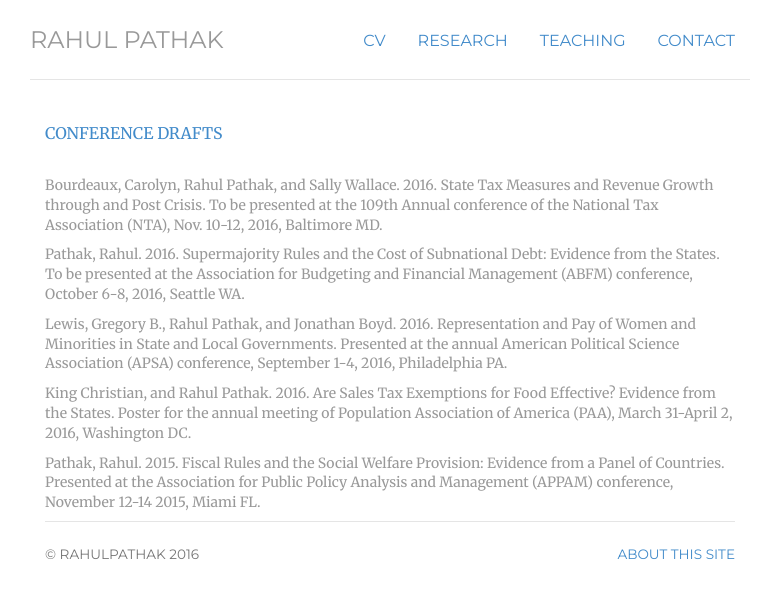
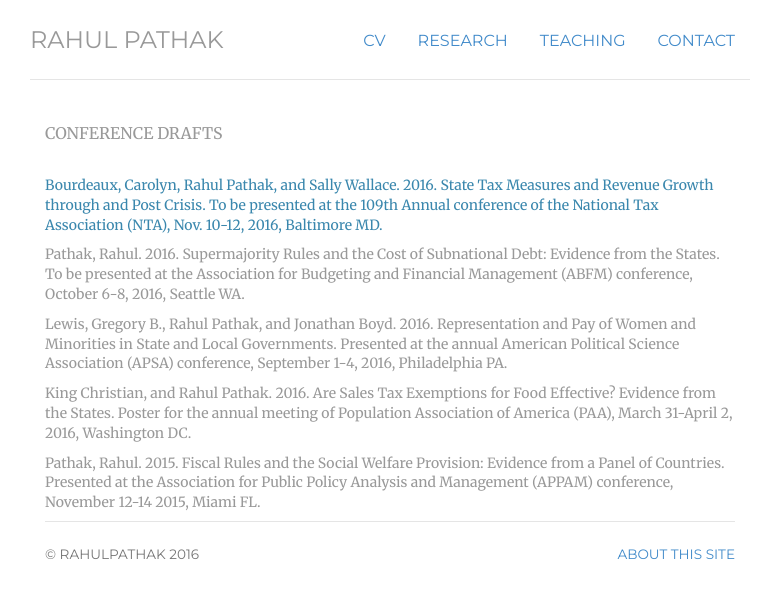
Before and after one commit to pathak-rahul/pathak-rahul.github.io, a Jekyll site: the page built from testing/index.html, in a window 1280 px wide. Shown: the top 598 px of the page, without its empty margins (250-1016 px from the left). Built offline with Jekyll 4.4.1, drawn with Linux system fonts in a browser that asks for light colours.

Commit message:
Update index.html

```diff
--- a/testing/index.html
+++ b/testing/index.html
@@ -7,9 +7,9 @@
 	</div>
 	<div itemscope itemtype="http://data-vocabulary.org/Person" class="col-sm-12">
 
-<p class="text-primary">CONFERENCE DRAFTS</p>
+<p class="text-muted">CONFERENCE DRAFTS</p>
 
-<h4><small class="text-default">Bourdeaux, Carolyn, Rahul Pathak, and Sally Wallace. 2016. State Tax Measures and Revenue Growth through and Post Crisis. To be presented at the 109th Annual conference of the National Tax Association (NTA), Nov. 10-12, 2016, Baltimore MD.</small> </h4>
+<h4><small class="text-info">Bourdeaux, Carolyn, Rahul Pathak, and Sally Wallace. 2016. State Tax Measures and Revenue Growth through and Post Crisis. To be presented at the 109th Annual conference of the National Tax Association (NTA), Nov. 10-12, 2016, Baltimore MD.</small> </h4>
 <h4><small>Pathak, Rahul. 2016. Supermajority Rules and the Cost of Subnational Debt: Evidence from the States. To be presented at the Association for Budgeting and Financial Management (ABFM) conference, October 6-8, 2016, Seattle WA.</small> </h4>
 <h4><small>Lewis, Gregory B., Rahul Pathak, and Jonathan Boyd. 2016. Representation and Pay of Women and Minorities in State and Local Governments. Presented at the annual American Political Science Association (APSA) conference, September 1-4, 2016, Philadelphia PA.</small> </h4>
 <h4><small>King Christian, and Rahul Pathak. 2016. Are Sales Tax Exemptions for Food Effective? Evidence from the States.</em> Poster for the annual meeting of Population Association of America (PAA), March 31-April 2, 2016, Washington DC.</small> </h4>
```
